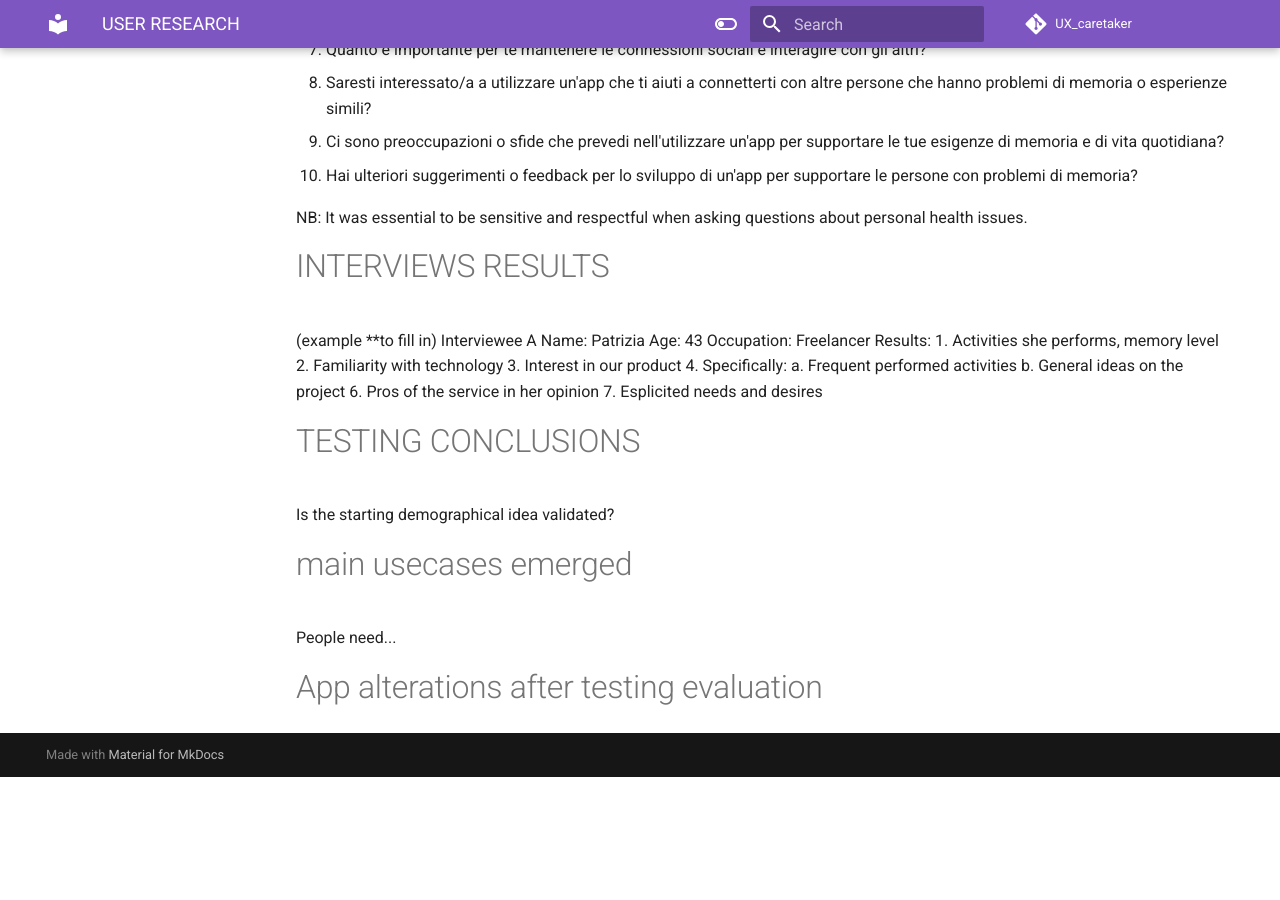
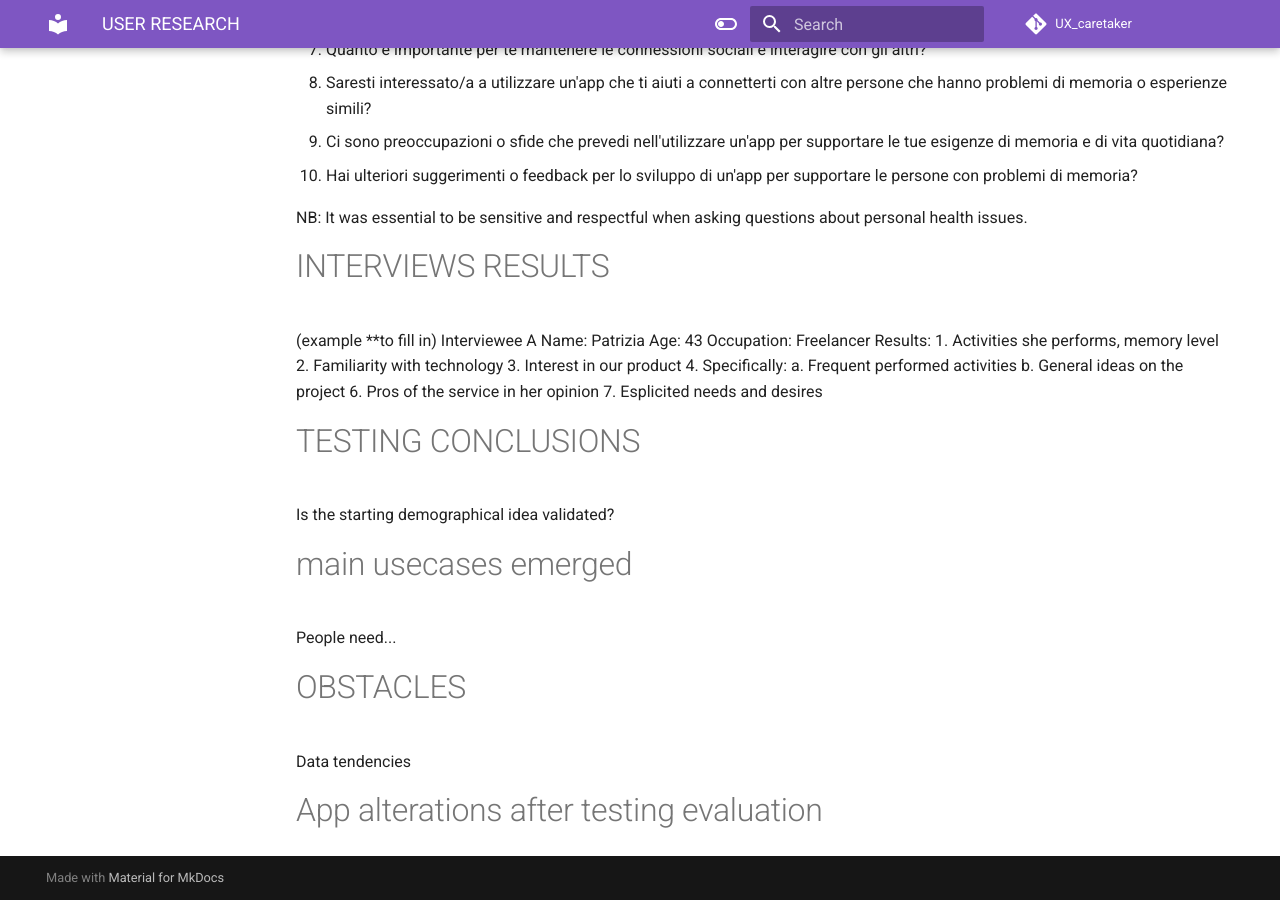
Before and after one commit to teragramgius/GherryPlus, an MkDocs documentation site: the page built from docs/userinsights.md, in a window 1280 px wide and 900 px high, scrolled down 2565 px. Built offline with MkDocs 1.6.1 and Material for MkDocs 9.7.7, drawn with Linux system fonts in a browser that asks for light colours; comment, search, counter and statistics services are not loaded; the version menu is left out; before the commit the page ends 3342 px from its top, so only the background shows below that.

Commit message:
Update userinsights.md

```diff
--- a/docs/userinsights.md
+++ b/docs/userinsights.md
@@ -65,7 +65,7 @@ We are going to list our questions in English and than the original italian vers
 NB: It was essential to be sensitive and respectful when asking questions about personal health issues.
 
 
-#INTERVIEWS RESULTS
+# INTERVIEWS RESULTS
 (example **to fill in)
 Interviewee A
 Name: Patrizia
@@ -87,4 +87,7 @@ Is the starting demographical idea validated?
 # main usecases emerged
 People need...
 
+# OBSTACLES
+Data tendencies
+
 # App alterations after testing evaluation
```
